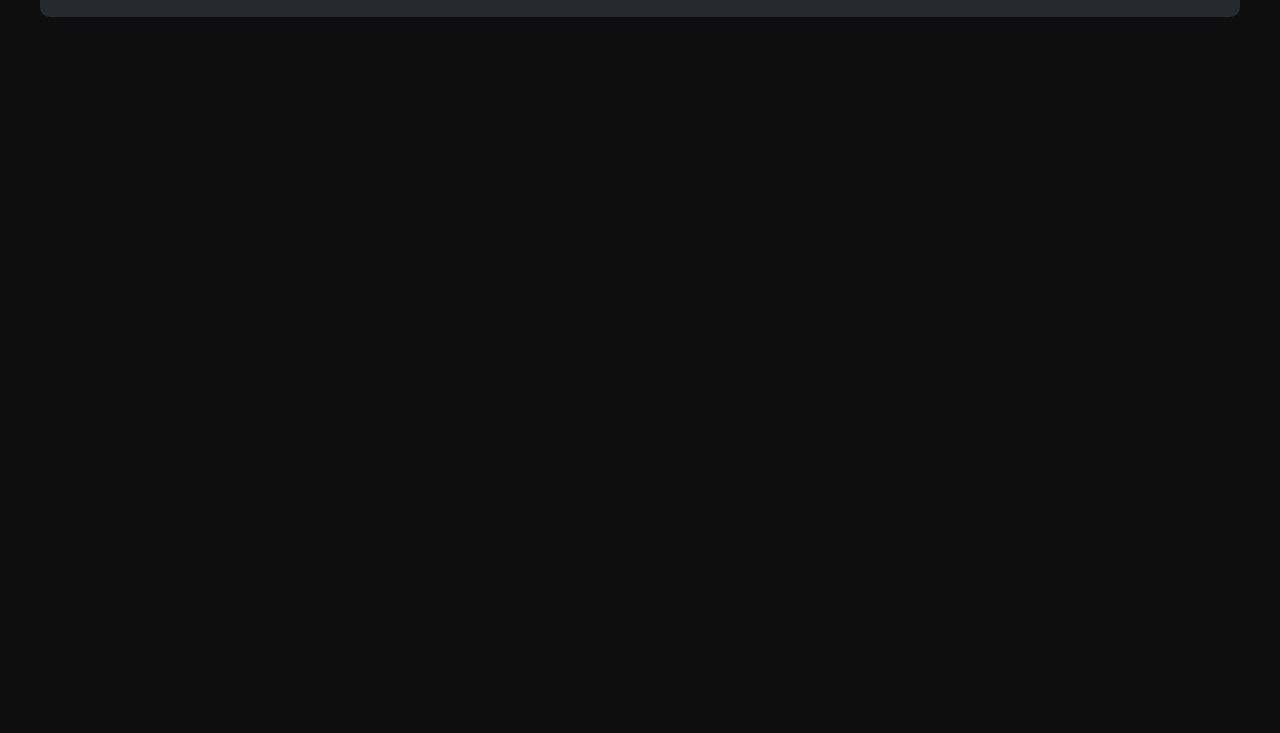
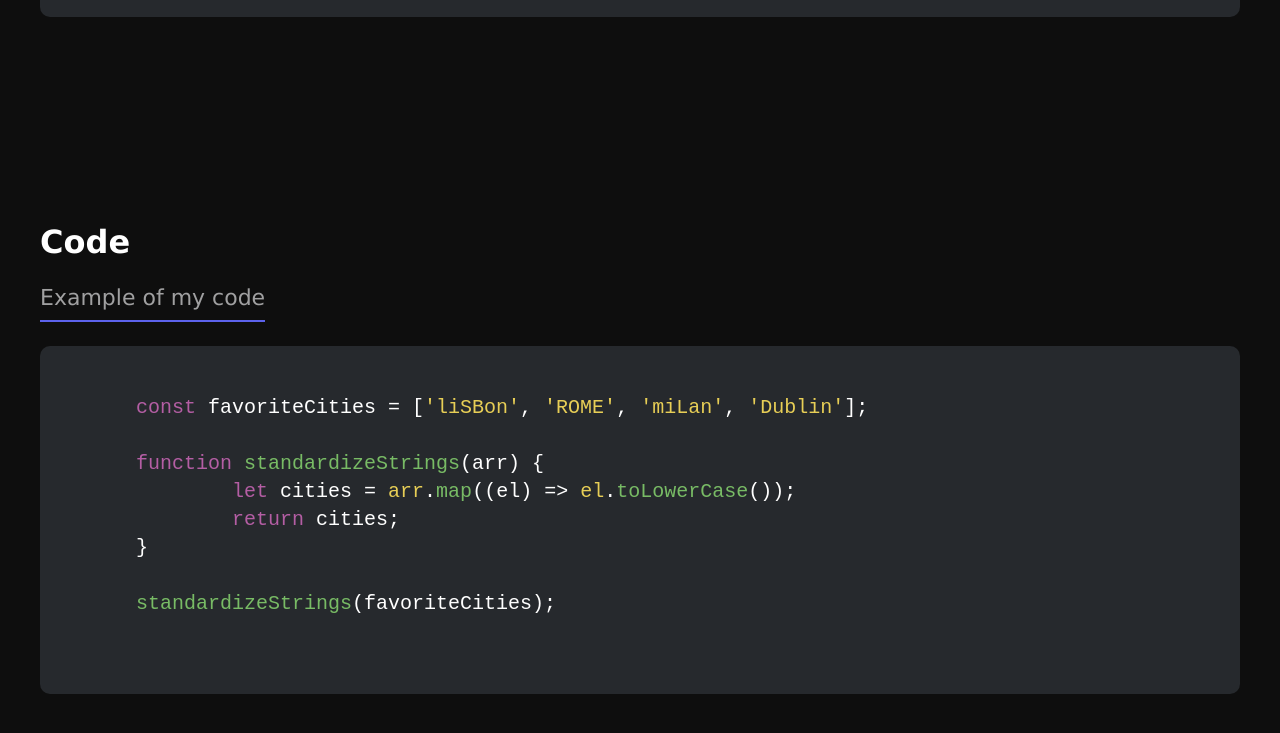
Before and after one commit to Kodzigor/rsschool-cv, a plain HTML site: page index.html in a window 1280 px wide. Shown: the part 1153-1886 px from the top of the page. Before the commit the page ends 1298 px from the top, so only its background shows below. Drawn offline with Linux system fonts and the light colour scheme.

Commit message:
feat: done code section

```diff
--- a/css/style.css
+++ b/css/style.css
@@ -68,6 +68,27 @@ p {
   line-height: 4.8rem;
   letter-spacing: normal;
   color: #a0a0a1;
+  margin-bottom: 24px;
+}
+
+.subtitle {
+  display: inline-block;
+  position: relative;
+}
+.subtitle::after {
+  position: absolute;
+  bottom: 0;
+  left: 0;
+  content: "";
+  width: 100%;
+  height: 2px;
+  background-color: #5c62ec;
+}
+
+.wrapper {
+  background-color: #26292d;
+  border-radius: 10px;
+  padding: 20px 0;
 }
 
 /*! normalize.css v8.0.1 | MIT License | github.com/necolas/normalize.css */
@@ -450,15 +471,9 @@ template {
   text-align: left;
 }
 
-.skills__text {
-  margin-bottom: 24px;
-}
 .skills__wrapper {
   display: flex;
   justify-content: space-around;
-  padding: 20px 0;
-  background-color: #26292d;
-  border-radius: 10px;
 }
 .skills__column {
   width: 20%;
@@ -475,4 +490,20 @@ template {
   height: 24px;
 }
 
+.code__wrapper {
+  background-color: #26292d;
+}
+
+.text-keyword {
+  color: #b45ea4;
+}
+
+.text-function {
+  color: #78bb65;
+}
+
+.text-string {
+  color: #e7ce56;
+}
+
 /*# sourceMappingURL=style.css.map */
--- a/index.html
+++ b/index.html
@@ -71,8 +71,8 @@
 			<section class="skills" id="skills">
 				<div class="container skills__container">
 					<h2 class="skills__title">My Skills</h2>
-					<p class="skills__text">Some things that I know</p>
-					<div class="skills__wrapper">
+					<p class="subtitle">Some things that I know</p>
+					<div class="wrapper skills__wrapper">
 						<div class="skills__column">
 							<article class="skills__item">
 								<img
@@ -140,6 +140,26 @@
 					</div>
 				</div>
 			</section>
+			<section class="code">
+				<div class="container code__container">
+					<h2 class="code__title">Code</h2>
+					<p class="subtitle">Example of my code</p>
+					<div class="wrapper code__wrapper">
+						<pre>
+							<code>
+	<span class="text-keyword">const</span> favoriteCities = [<span class="text-string">'liSBon'</span>, <span class="text-string">'ROME'</span>, <span class="text-string">'miLan'</span>, <span class="text-string">'Dublin'</span>];
+
+	<span class="text-keyword">function</span> <span class="text-function">standardizeStrings</span>(arr) {
+		<span class="text-keyword">let</span> cities = <span class="text-string">arr</span>.<span class="text-function">map</span>((el) => <span class="text-string">el</span>.<span class="text-function">toLowerCase</span>());
+		<span class="text-keyword">return</span> cities;
+	}
+
+	<span class="text-function">standardizeStrings</span>(favoriteCities);
+							</code>
+						</pre>
+					</div>
+				</div>
+			</section>
 		</main>
 	</body>
 </html>
```
Also changed, not shown: 1 other file.
